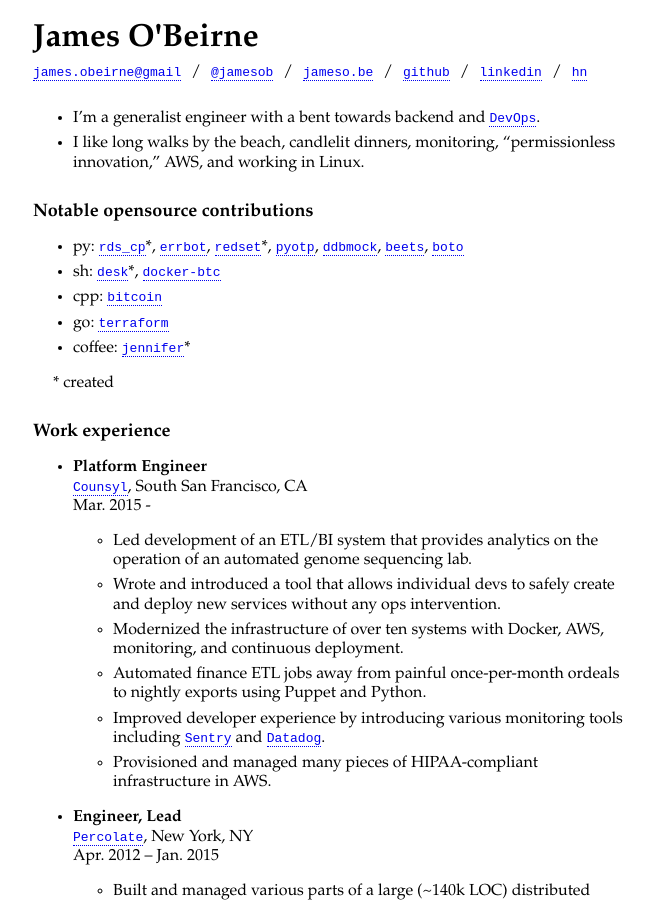
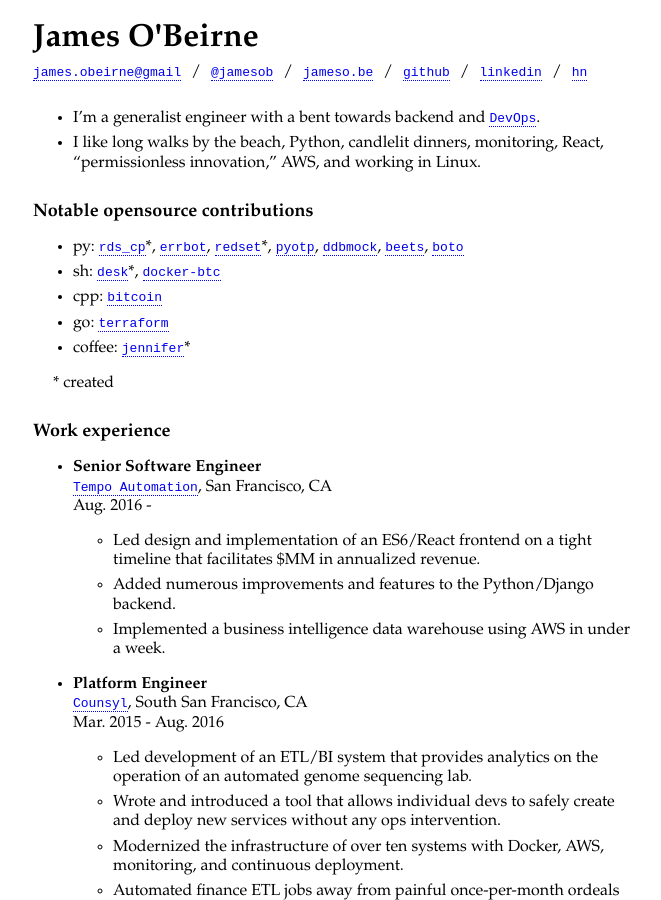
Before and after one commit to jamesob/jamesob.github.io, a Jekyll site: the page built from resume/index.md, in a window 1280 px wide and 900 px high. Shown: the whole window, without its empty margins (27-688 px from the left). Built offline with Jekyll 4.4.1, drawn with Linux system fonts in a browser that asks for light colours.

Commit message:
Resume update

```diff
--- a/resume/index.md
+++ b/resume/index.md
@@ -6,7 +6,7 @@
 
 - I'm a generalist engineer with a bent towards backend and
   [DevOps](https://twitter.com/devops_borat/status/41587168870797312).
-- I like long walks by the beach, candlelit dinners, monitoring,
+- I like long walks by the beach, Python, candlelit dinners, monitoring, React,
   "permissionless innovation," AWS, and working in Linux.
 
 ## Notable opensource contributions
@@ -33,9 +33,20 @@
 
 ## Work experience
 
+- **Senior Software Engineer**
+  [Tempo Automation](https://www.tempoautomation.com/), San Francisco, CA
+  Aug. 2016 -
+
+  - Led design and implementation of an ES6/React frontend on a tight timeline
+    that facilitates $MM in annualized revenue.
+  - Added numerous improvements and features to the Python/Django backend.
+  - Implemented a business intelligence data warehouse using AWS in under a
+    week.
+
+
 - **Platform Engineer**
   [Counsyl](https://www.counsyl.com/), South San Francisco, CA
-  Mar. 2015 -
+  Mar. 2015 - Aug. 2016
 
   - Led development of an ETL/BI system that provides analytics on the operation
     of an automated genome sequencing lab.
```
